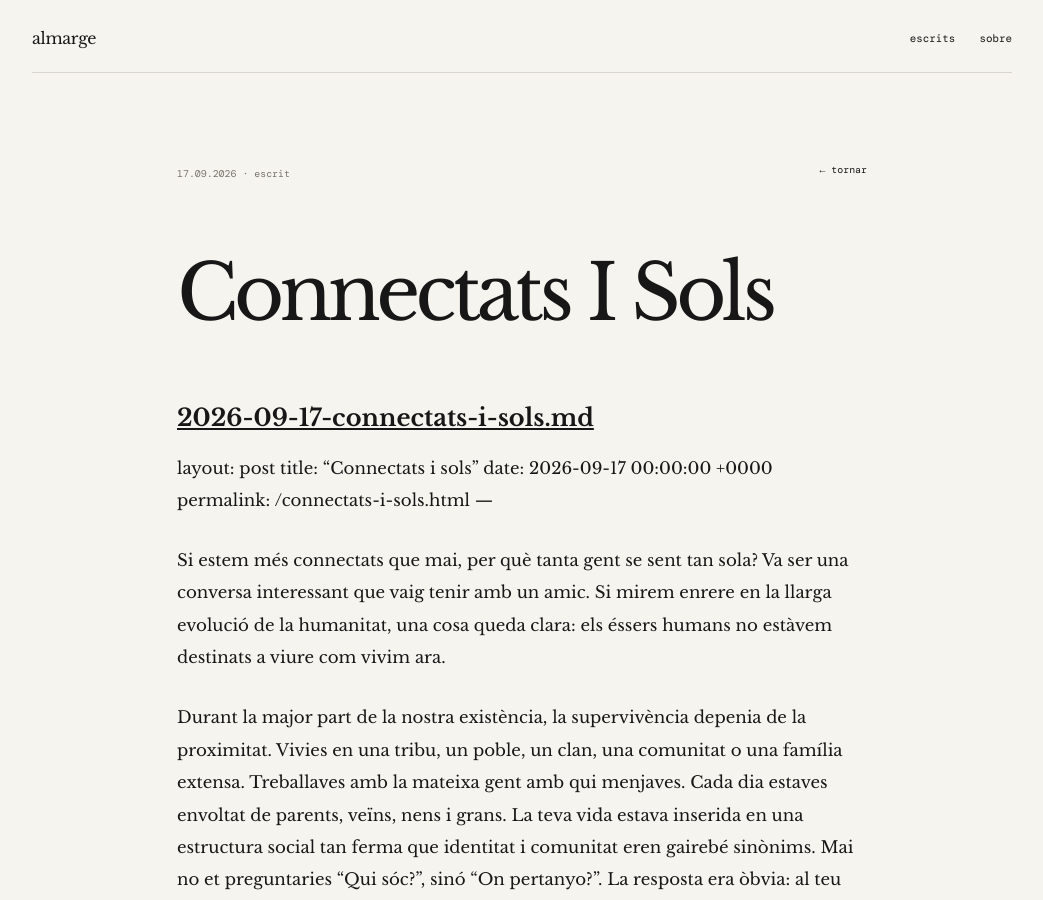
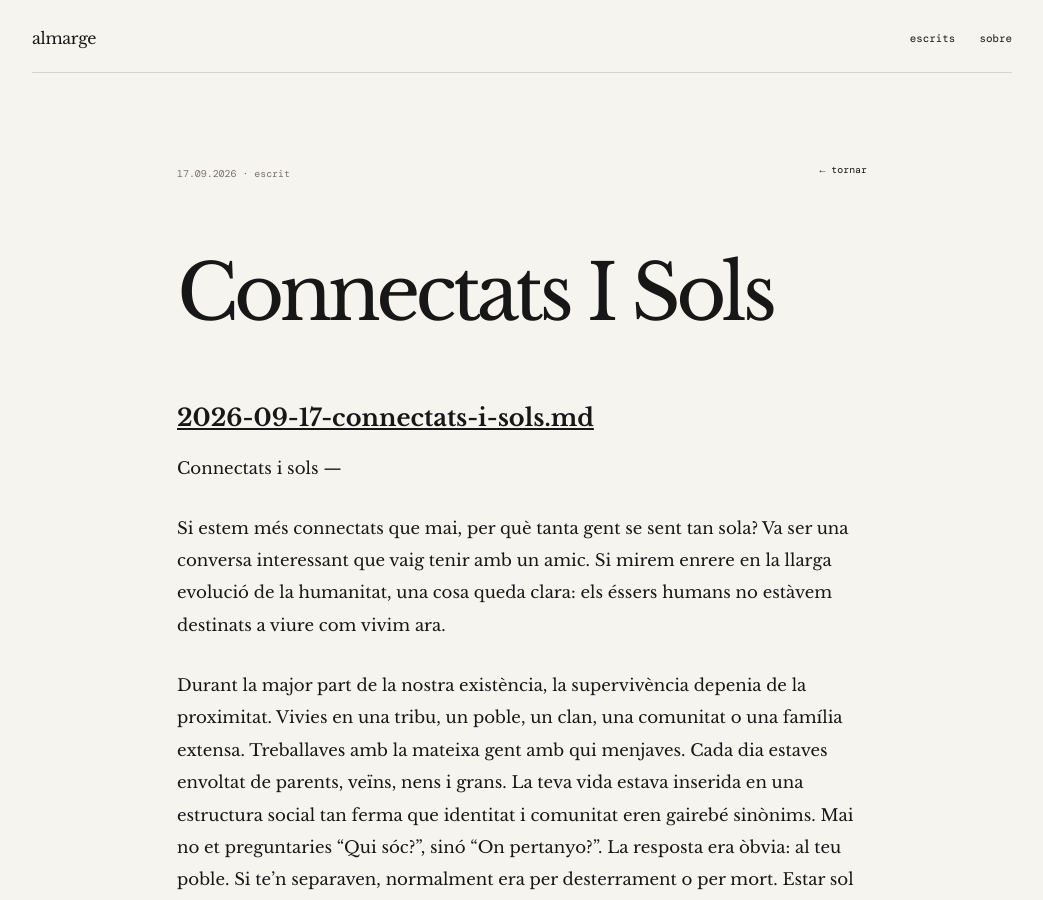
Before and after one commit to almarge/almarge.github.io, a Jekyll site: the page built from _posts/2026-09-17-connectats-i-sols.md, in a window 1280 px wide and 900 px high. Shown: the whole window, without its empty margins (118-1161 px from the left). Built offline with Jekyll 4.4.1, drawn with Linux system fonts in a browser that asks for light colours; our own code applies the rules of GitHub Pages for plain Markdown files.

Commit message:
Update 2026-09-17-connectats-i-sols.md

```diff
--- a/_posts/2026-09-17-connectats-i-sols.md
+++ b/_posts/2026-09-17-connectats-i-sols.md
@@ -1,9 +1,6 @@
 [2026-09-17-connectats-i-sols.md](https://github.com/user-attachments/files/32358012/2026-09-17-connectats-i-sols.md)
 ---
-layout: post
-title: "Connectats i sols"
-date: 2026-09-17 00:00:00 +0000
-permalink: /connectats-i-sols.html
+Connectats i sols
 ---
 
 Si estem més connectats que mai, per què tanta gent se sent tan sola? Va ser una conversa interessant que vaig tenir amb un amic. Si mirem enrere en la llarga evolució de la humanitat, una cosa queda clara: els éssers humans no estàvem destinats a viure com vivim ara.
```
